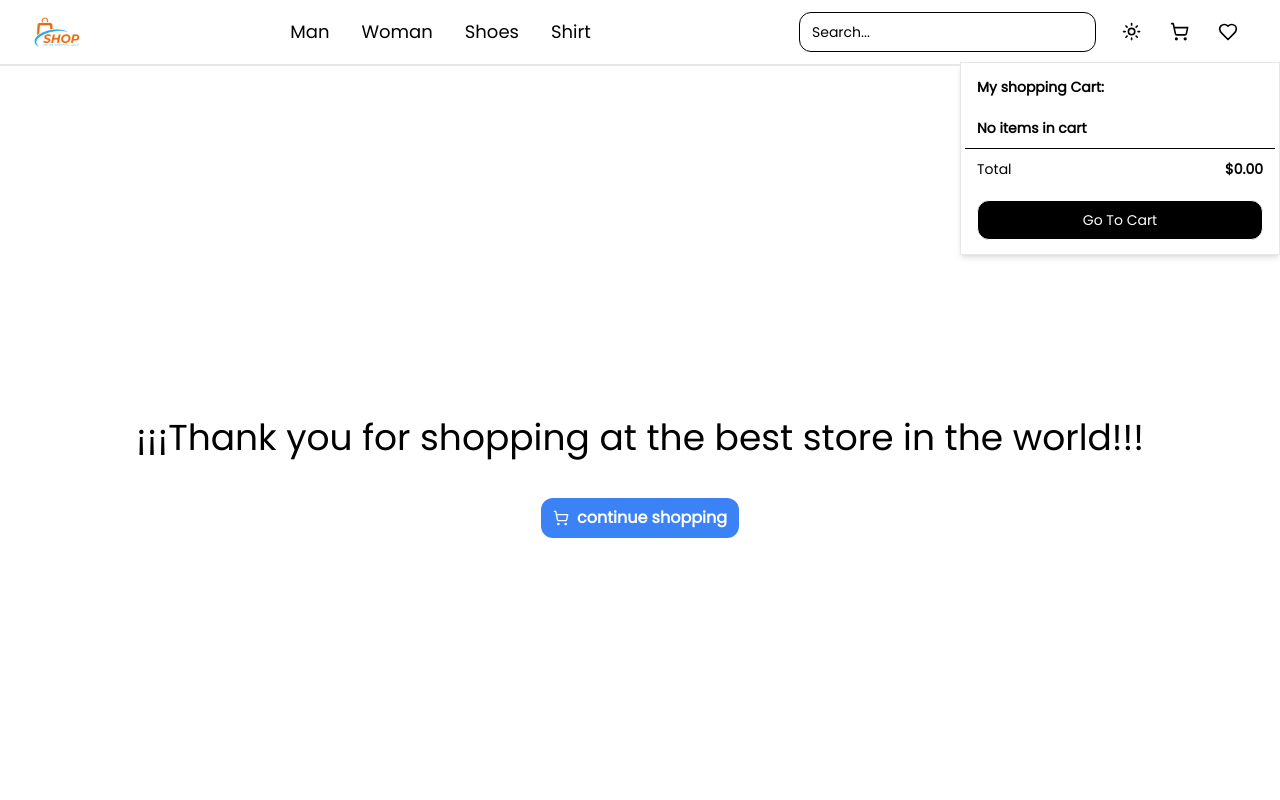
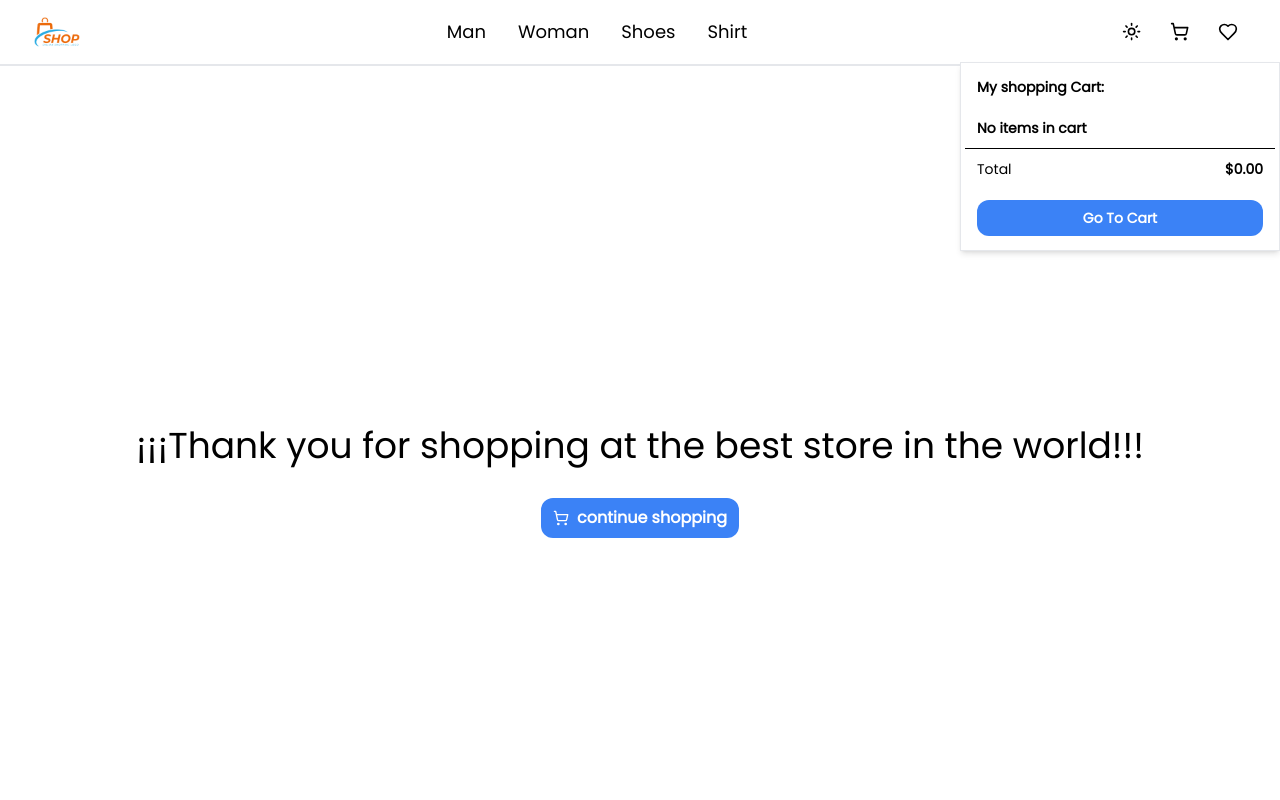
Before and after one commit to angeloChoque/project-e-commerce, a Next.js app: page /products in a window 1280 px wide. Both pictures are taken after a click on the button "Shopping Cart". Shown: the top 800 px of the page. Built offline with nearby package versions, Linux system fonts and the light colour scheme.

Commit message:
finished modification in modal and buttons

```diff
--- a/src/app/products/page.tsx
+++ b/src/app/products/page.tsx
@@ -9,7 +9,7 @@ function page() {
         ¡¡¡Thank you for shopping at the best store in the world!!!
       </h1>
       <Link
-        className="flex bg-blue-500 hover:bg-blue-700 self-center text-white font-semibold py-2 px-3 rounded-xl my-2  "
+        className="flex bg-blue-500 hover:bg-blue-700 self-center text-white font-semibold py-2 px-3 rounded-xl"
         href={"/"}
       >
         <ShoppingCart className="pr-2" />
--- a/src/components/carousel.tsx
+++ b/src/components/carousel.tsx
@@ -52,6 +52,16 @@ const Carousel = () => {
     return () => window.removeEventListener("resize", handleResize);
   }, []);
 
+  useEffect(() => {
+    if (!emblaApi) return;
+
+    const interval = setInterval(() => {
+      scrollNext();
+    }, 10000);
+
+    return () => clearInterval(interval);
+  }, [emblaApi, scrollNext]);
+
   return (
     <section
       className="relative w-full max-w-full overflow-hidden"
--- a/src/components/header.tsx
+++ b/src/components/header.tsx
@@ -97,14 +97,6 @@ export default function Header() {
               })}
             </div>
           </nav>
-
-          <div className="hidden md:block mr-4">
-            <Input
-              type="search"
-              placeholder="Search..."
-              className="w-full rounded-xl"
-            />
-          </div>
         </div>
       </div>
     </header>
--- a/src/components/shopping/shoppingButton.tsx
+++ b/src/components/shopping/shoppingButton.tsx
@@ -10,6 +10,7 @@ import {
 } from "@/components/ui/dropdown-menu";
 import { Badge } from "@/components/ui/badge";
 import { useCartStore } from "@/store/useCartStore";
+import Link from "next/link";
 
 export default function ShoppingButton() {
   const cartConfig = useCartStore((state) => state);
@@ -105,12 +106,12 @@ export default function ShoppingButton() {
         </DropdownMenuLabel>
         <DropdownMenuSeparator />
         <DropdownMenuItem className="justify-center">
-          <Button
-            variant={"outline"}
-            className="w-full rounded-xl bg-black text-white"
+          <Link
+            className="w-full text-center bg-blue-500 hover:bg-blue-700 self-center text-white font-semibold py-2 px-3 rounded-xl"
+            href="/products/sheckout"
           >
             Go To Cart
-          </Button>
+          </Link>
         </DropdownMenuItem>
       </DropdownMenuContent>
     </DropdownMenu>
```
